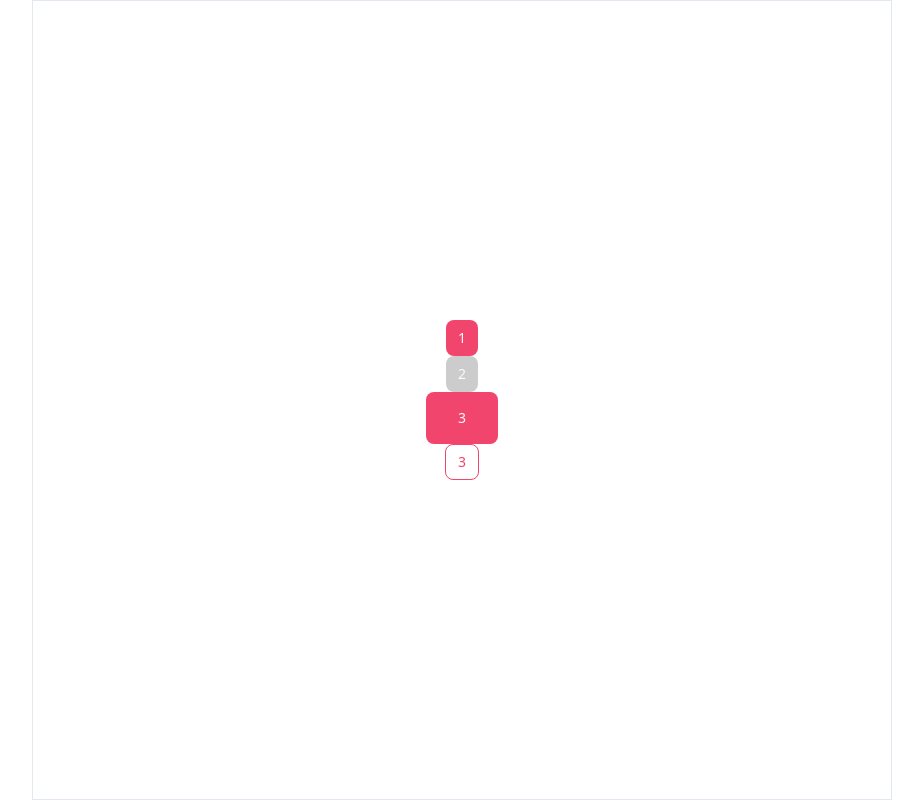
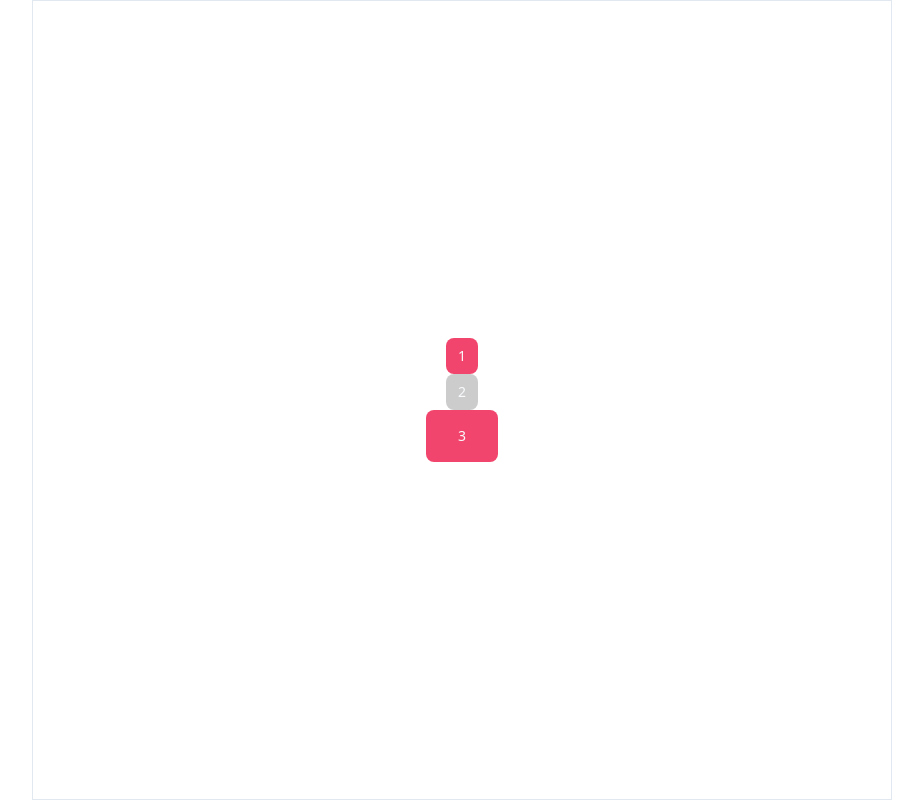
Before and after one commit to epson-hackathon-team-13/myml-frontend, a Next.js app: page / in a window 1280 px wide. Shown: the whole page, without its empty margins (178-1101 px from the left). Built offline with nearby package versions, Linux system fonts and the light colour scheme; a web font is replaced by a local one.

Commit message:
chore: commit for merge

```diff
--- a/app/page.tsx
+++ b/app/page.tsx
@@ -6,7 +6,6 @@ export default function Home() {
       <Button>1</Button>
       <Button disabled>2</Button>
       <Button size={"md"}>3</Button>
-      <Button variant={"outline"}>3</Button>
     </main>
   );
 }
```
